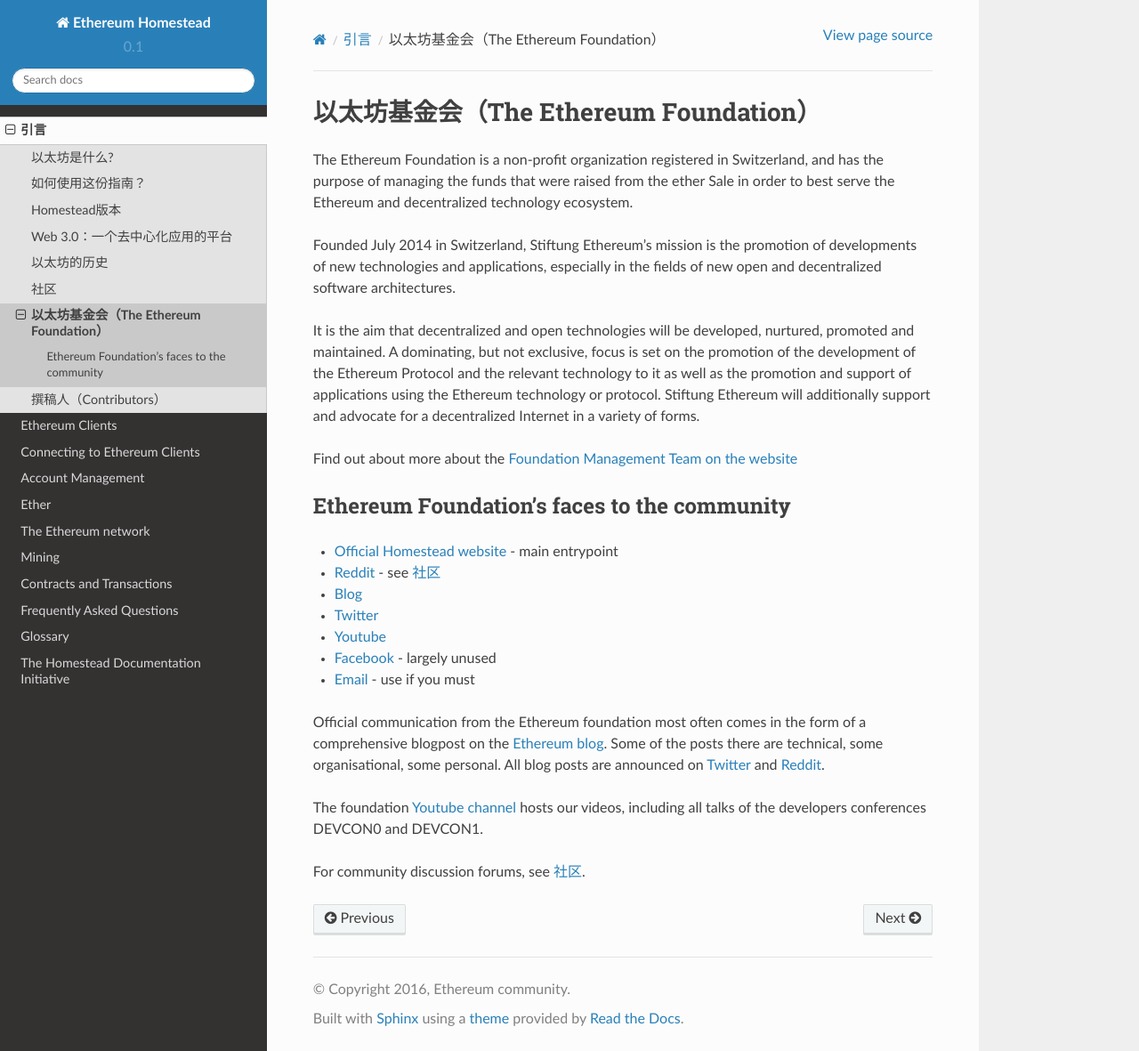
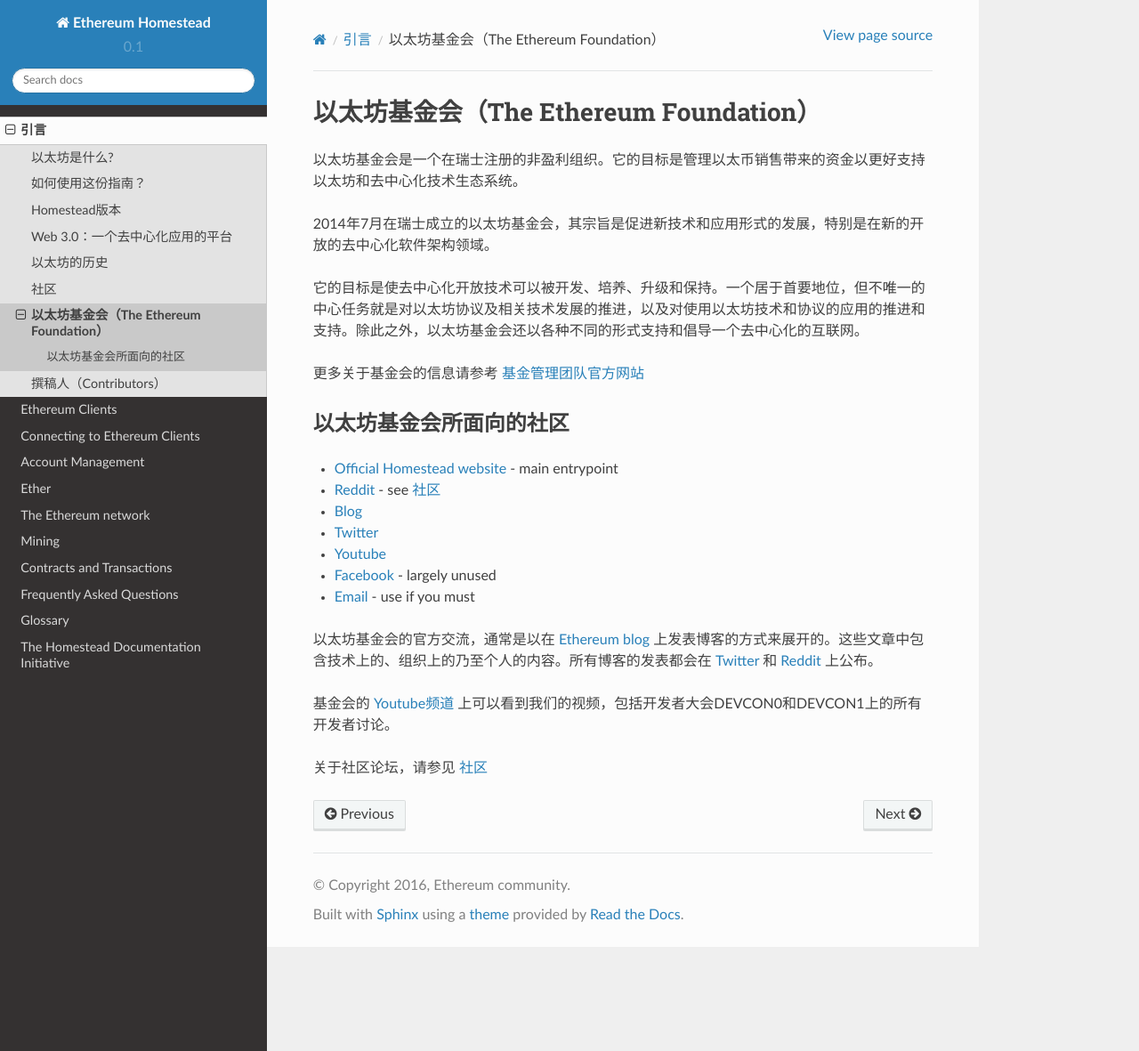
Before and after one commit to riversyang/homestead-guide-cn, a Sphinx documentation site: the page built from source/introduction/foundation.rst, in a window 1280 px wide and 1181 px high. Shown: the whole window at 89% size. Built offline with Sphinx 7.4.7 and the Read the Docs theme 2.0.0, drawn with Linux system fonts in a browser that asks for light colours.

Commit message:
Complete translation of foundation section.

```diff
--- a/source/introduction/foundation.rst
+++ b/source/introduction/foundation.rst
@@ -3,15 +3,15 @@
 ***************************************************
 以太坊基金会（The Ethereum Foundation）
 ***************************************************
-The Ethereum Foundation is a non-profit organization registered in Switzerland, and has the purpose of managing the funds that were raised from the ether Sale in order to best serve the Ethereum and decentralized technology ecosystem.
+以太坊基金会是一个在瑞士注册的非盈利组织。它的目标是管理以太币销售带来的资金以更好支持以太坊和去中心化技术生态系统。
 
-Founded July 2014 in Switzerland, Stiftung Ethereum’s mission is the promotion of developments of new technologies and applications, especially in the fields of new open and decentralized software architectures.
+2014年7月在瑞士成立的以太坊基金会，其宗旨是促进新技术和应用形式的发展，特别是在新的开放的去中心化软件架构领域。
 
-It is the aim that decentralized and open technologies will be developed, nurtured, promoted and maintained. A dominating, but not exclusive, focus is set on the promotion of the development of the Ethereum Protocol and the relevant technology to it as well as the promotion and support of applications using the Ethereum technology or protocol. Stiftung Ethereum will additionally support and advocate for a decentralized Internet in a variety of forms.
+它的目标是使去中心化开放技术可以被开发、培养、升级和保持。一个居于首要地位，但不唯一的中心任务就是对以太坊协议及相关技术发展的推进，以及对使用以太坊技术和协议的应用的推进和支持。除此之外，以太坊基金会还以各种不同的形式支持和倡导一个去中心化的互联网。
 
-Find out about more about the `Foundation Management Team on the website <https://ethereum.org/foundation>`_
+更多关于基金会的信息请参考 `基金管理团队官方网站 <https://ethereum.org/foundation>`_
 
-Ethereum Foundation's faces to the community
+以太坊基金会所面向的社区
 ---------------------------------------------------
 * `Official Homestead website <https://ethereum.org>`_ - main entrypoint
 * `Reddit <http://www.reddit.com/r/ethereum>`_ - see :ref:`community`
@@ -21,10 +21,8 @@
 * `Facebook <https://www.facebook.com/ethereumproject>`_ - largely unused
 * `Email <mailto:info@ethereum.org>`_ - use if you must
 
-Official communication from the Ethereum foundation most often comes in the form of a comprehensive blogpost on the `Ethereum blog <https://blog.ethereum.org/>`_. Some of the posts there are technical, some organisational, some personal. All  blog posts are announced on
-`Twitter <http://twitter.com/ethereumproject>`_ and
-`Reddit <http://www.reddit.com/r/ethereum>`_.
+以太坊基金会的官方交流，通常是以在 `Ethereum blog <https://blog.ethereum.org/>`_ 上发表博客的方式来展开的。这些文章中包含技术上的、组织上的乃至个人的内容。所有博客的发表都会在 `Twitter <http://twitter.com/ethereumproject>`_ 和 `Reddit <http://www.reddit.com/r/ethereum>`_ 上公布。
 
-The foundation `Youtube channel <https://www.youtube.com/user/ethereumproject>`_ hosts our videos, including all talks of the developers conferences DEVCON0 and DEVCON1.
+基金会的 `Youtube频道 <https://www.youtube.com/user/ethereumproject>`_ 上可以看到我们的视频，包括开发者大会DEVCON0和DEVCON1上的所有开发者讨论。
 
-For community discussion forums, see :ref:`community`.
+关于社区论坛，请参见 :ref:`community`
```
